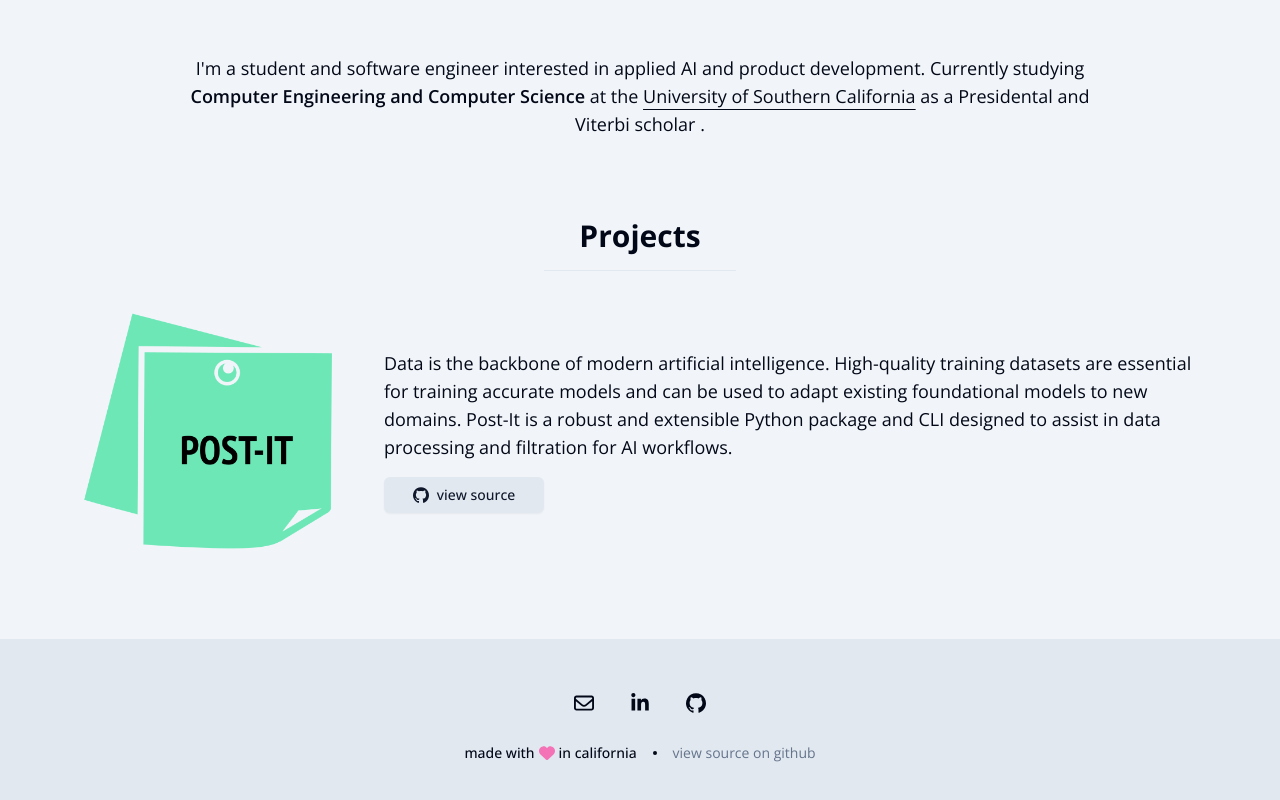
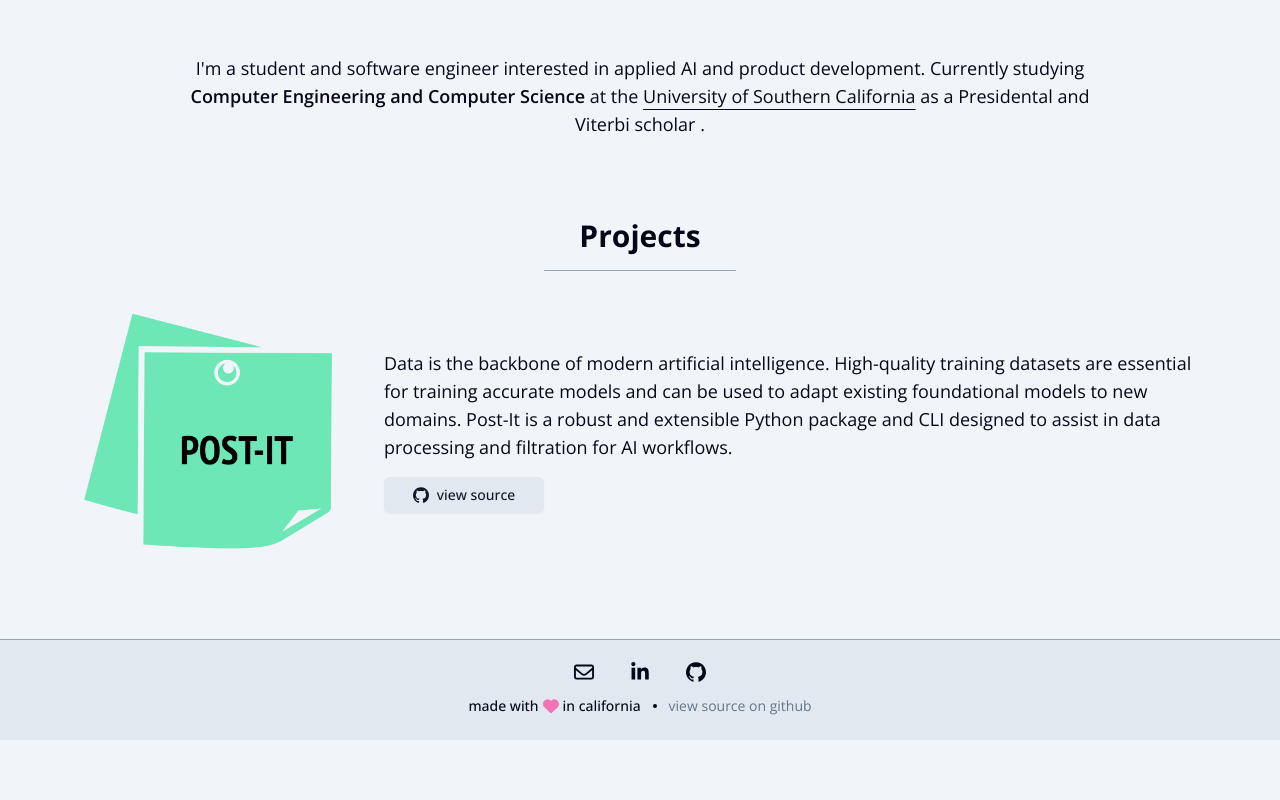
Before and after one commit to brennenho/brennen.dev, a Next.js app: page / in a window 1280 px wide. Shown: the part 714-1514 px from the top of the page. After the commit the page ends 1454 px from the top, so only its background shows below. Built offline with nearby package versions, Linux system fonts and the light colour scheme.

Commit message:
footer styling

```diff
--- a/src/components/footer.tsx
+++ b/src/components/footer.tsx
@@ -3,9 +3,9 @@
 
 export function Footer() {
   return (
-    <footer className="flex flex-col items-center justify-center gap-4 bg-secondary py-10">
+    <footer className="flex flex-col items-center justify-center border-t bg-secondary py-2">
       <SocialIcons size="sm" />
-      <div className="inline-flex items-center gap-4 text-sm">
+      <div className="inline-flex items-center gap-3 pb-4 text-sm">
         <div className="inline-flex items-center gap-1 font-medium">
           made with <Icons.heart className="h-4 w-4 fill-pink-400" /> in
           california
--- a/src/styles/globals.css
+++ b/src/styles/globals.css
@@ -20,7 +20,7 @@
     --accent-foreground: 222.2 47.4% 11.2%;
     --destructive: 0 84.2% 60.2%;
     --destructive-foreground: 210 40% 98%;
-    --border: 214.3 31.8% 91.4%;
+    --border: 215 20.2% 65.1%;
     --input: 214.3 31.8% 91.4%;
     --ring: 221.2 83.2% 53.3%;
     --radius: 0.5rem;
@@ -40,7 +40,7 @@
     --popover-foreground: 210 40% 98%;
     --primary: 217.2 91.2% 59.8%;
     --primary-foreground: 222.2 47.4% 11.2%;
-    --secondary: 215.3 19.3% 34.5%;
+    --secondary: 217.2 32.6% 17.5%;
     --secondary-foreground: 210 40% 98%;
     --muted: 215.3 25% 26.7%;
     --muted-foreground: 215 20.2% 65.1%;
@@ -48,7 +48,7 @@
     --accent-foreground: 210 40% 98%;
     --destructive: 0 62.8% 30.6%;
     --destructive-foreground: 210 40% 98%;
-    --border: 215.4 16.3% 46.9%;
+    --border: 215.3 19.3% 34.5%;
     --input: 217.2 32.6% 17.5%;
     --ring: 224.3 76.3% 48%;
     --chart-1: 220 70% 50%;
```
